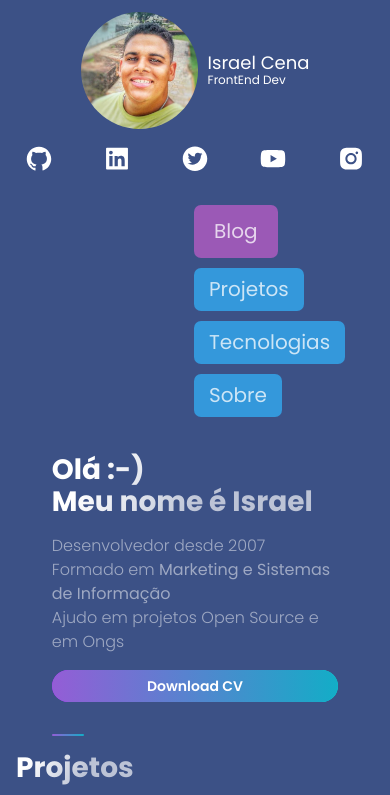
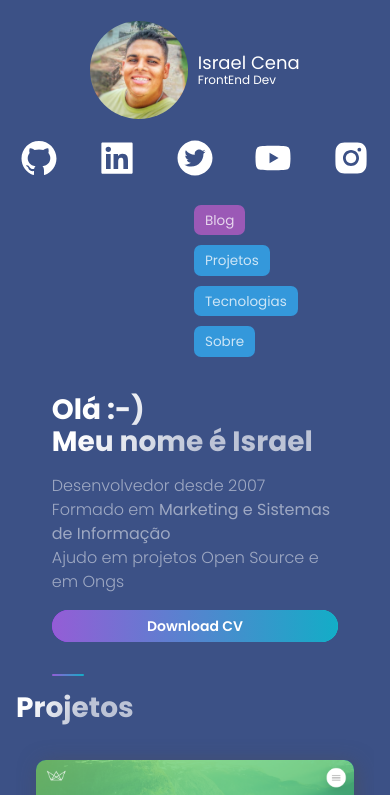
Before and after one commit to israelcena/mynewportfolio, a Next.js app: page / in a window 390 px wide. Shown: the top 795 px of the page. Built offline with nearby package versions, Linux system fonts and the light colour scheme.

Commit message:
resize img social icons for phone

```diff
--- a/src/components/Header/HeaderStyles.js
+++ b/src/components/Header/HeaderStyles.js
@@ -71,7 +71,7 @@ export const Img = styled.img`
     width: 15%;
   }
   @media ${(props) => props.theme.breakpoints.sm} {
-    width: 30%;
+    width: 25%;
   }
 `
 export const Span = styled.span`
@@ -97,6 +97,11 @@ export const UlNav = styled.ul`
   @media ${(props) => props.theme.breakpoints.sm} {
     flex-wrap: wrap;
     & li {
+      padding: 0.6rem !important;
+
+      & a {
+        font-size: 1.35rem;
+      }
     }
   }
 `
@@ -163,7 +168,6 @@ export const NavProductsIcon = styled(IoIosArrowDropdown)`
 `
 
 // Social Icons
-
 export const SocialIcons = styled.a`
   transition: 0.3s ease;
   color: white;
@@ -174,8 +178,4 @@ export const SocialIcons = styled.a`
     transform: scale(1.2);
     cursor: pointer;
   }
-
-  @media ${(props) => props.theme.breakpoints.sm} {
-    transform: scale(0.7);
-  }
 `
```
